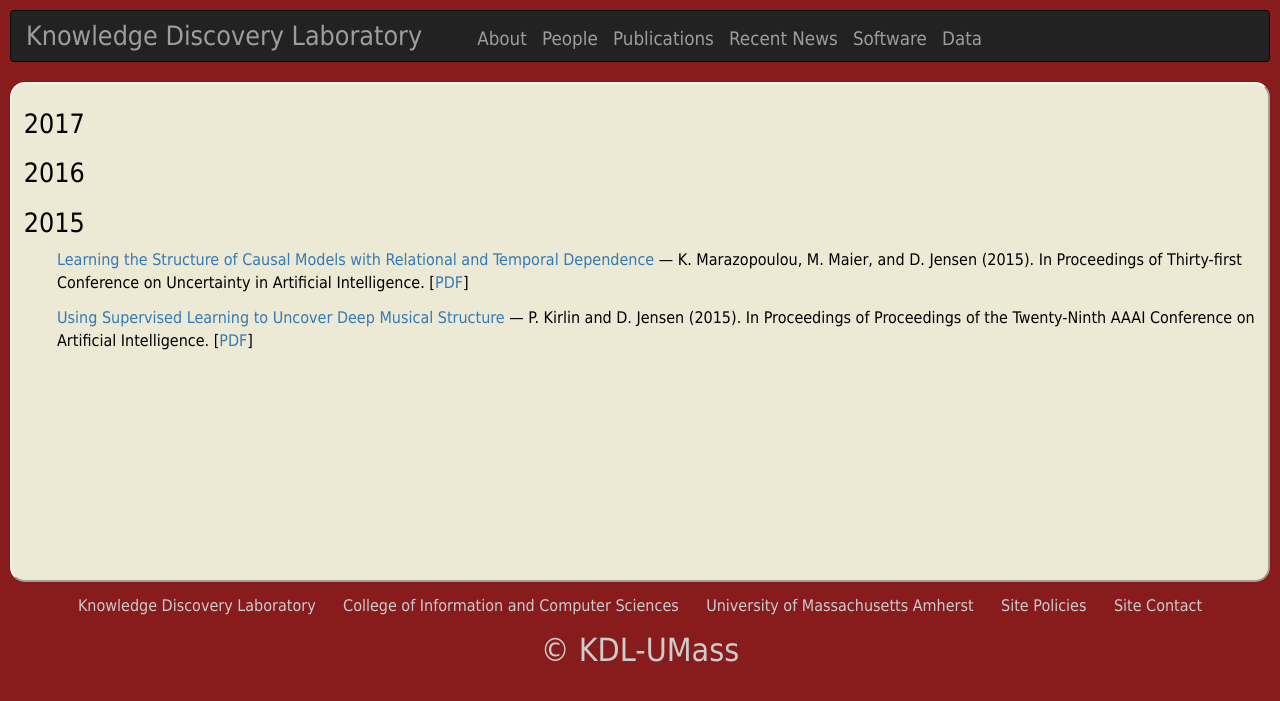
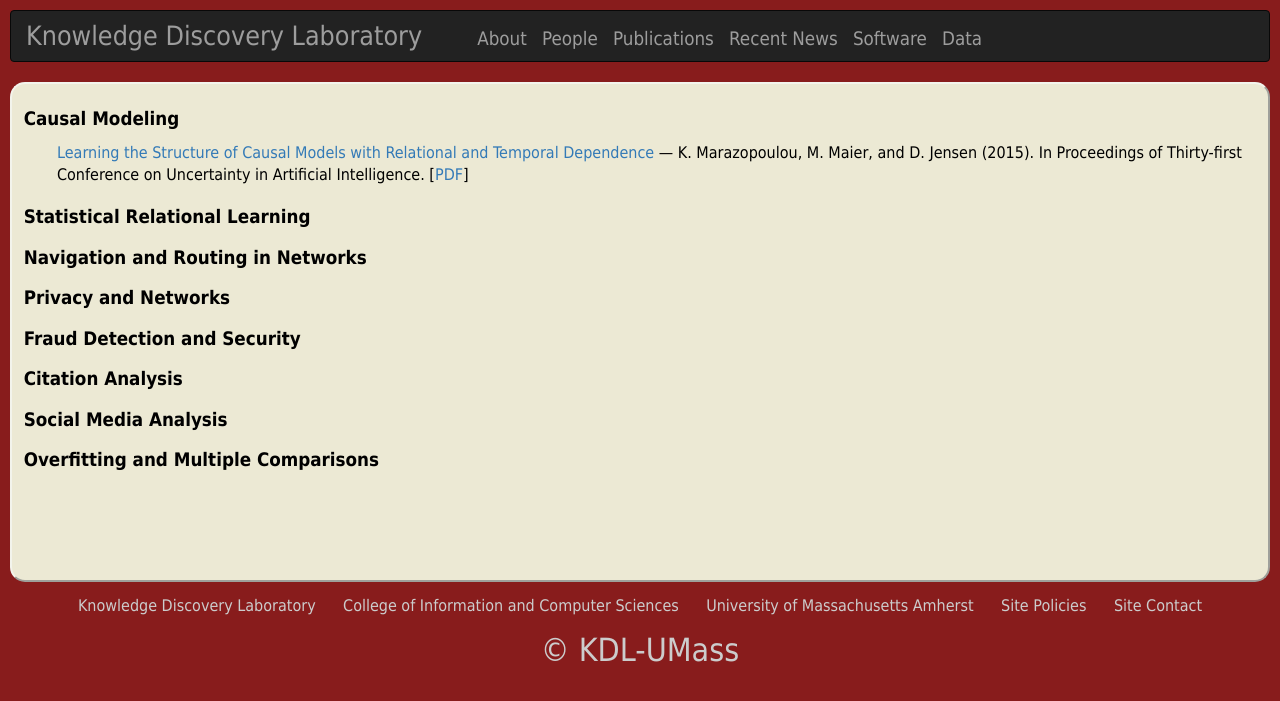
Before and after one commit to KDL-umass/kdl-umass.github.io, a Jekyll site: the page built from publications.md, in a window 1280 px wide. Shown: the top 701 px of the page. Built offline with Jekyll 4.4.1, drawn with Linux system fonts in a browser that asks for light colours; nearby versions of some CDN libraries; comment, search, counter and statistics services are not loaded.

Commit message:
changed pubs to be by topic

```diff
--- a/publications.md
+++ b/publications.md
@@ -1,17 +1,22 @@
 ---
 layout: page
-years:
-- 2017
-- 2016
-- 2015
+topics:
+- Causal Modeling
+- Statistical Relational Learning
+- Navigation and Routing in Networks
+- Privacy and Networks
+- Fraud Detection and Security
+- Citation Analysis
+- Social Media Analysis
+- Overfitting and Multiple Comparisons
 ---
 
-{% for year in page.years %}
-  {% assign y1 = year %}
-  <h1>{{ year }}</h1>
+{% for topic in page.topics %}
+  {% assign y1 = topic %}
+  <h1>{{ topic }}</h1>
   <ul>
     {% for pub in site.pubs %}
-    {% assign y2 = pub.year %}
+    {% assign y2 = pub.topic %}
     {% if y1 == y2 %}
     <li class="nobullet pub"><a href="{{ pub.permalink }}">{{ pub.title }}</a>&nbsp;&mdash;&nbsp;{{ pub.authors }} ({{ pub.year }}). In Proceedings of {{ pub.venue }}. [<a href="{{ pub.pdfurl }}">PDF</a>]</li>
     {% endif %}
--- a/stylesheets/style.css
+++ b/stylesheets/style.css
@@ -7,6 +7,7 @@
 }
 
 .pub {
+  font-size: 12pt;
   margin-top: 12px;
 }
 
@@ -21,8 +22,9 @@ h2 {
 }
 
 h1 {
-  font-size: 20pt;
+  font-size: 14pt;
   margin-left: 5pt;
+  font-weight: bold;
 }
 
 .bibtex {
```
Also changed, not shown: _pubs/2015_learning_the_structure_of_causal_models_with_relational_and_temporal_dependence.md (+2 -1 lines), software.md (+1 -1 lines), 1 other file.
